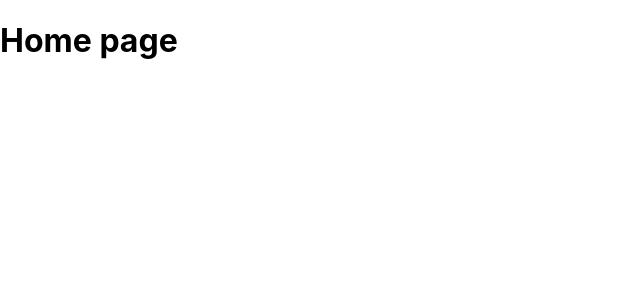
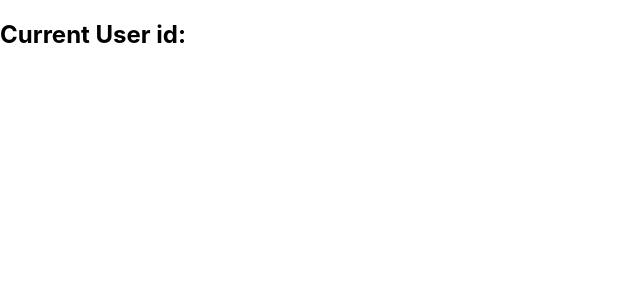
Before and after one commit to PravCoder/Coding_1V1_Platform, a React (Create React App) app in the folder frontend/: page / in a window 1280 px wide. Shown: the top 300 px of the page, without its empty margins (0-640 px from the left). Built offline with nearby package versions, Linux system fonts and the light colour scheme.

Commit message:
get current user hook, local storage, need to do jwt later

```diff
--- a/frontend/src/components/LoginForm.jsx
+++ b/frontend/src/components/LoginForm.jsx
@@ -16,7 +16,8 @@ const LoginForm = () => {
       console.log("login-form result data: " + result.data.message);
       // save the return access-token from request in cookies
       setCookies("access_token", result.data.token);
-      window.localStorage.setItem("userID", result.data.userID); // user user-id that logged inside local-storage
+      // user user-id that logged inside local-storage, the current-user
+      window.localStorage.setItem("userID", result.data.userID);
       navigate("/");
     } catch (error) {
       console.error(error.response.data.message);  // either emial/passwor dincorrect will be the message.
--- /dev/null
+++ b/frontend/src/hooks/getCurrentUser.js
@@ -0,0 +1,4 @@
+const getCurrentUser = () => {
+    return window.localStorage.getItem("userID");
+};
+export default getCurrentUser;
--- a/frontend/src/pages/HomePage.jsx
+++ b/frontend/src/pages/HomePage.jsx
@@ -1,13 +1,19 @@
-import React, { useState } from "react";
+import React, { useState } from 'react';
+import { Link, useNavigate } from 'react-router-dom'
+import axios from "axios";
+import { useCookies } from "react-cookie";
+import  getCurrentUser  from "../hooks/getCurrentUser";
 
 
 const HomePage = () => {
-    return (
-      <div>
-          <h1>Home page</h1>
+  const [user, setUser] = useState(null);
+  const userID = getCurrentUser();
 
-      </div>
-    )
+  return (
+    <div>
+      <h2>Current User id: {userID}</h2>
+    </div>
+  );
   }
 
-  export default HomePage
+  export default HomePage;
```
Also changed, not shown: 1 other file (tests, documents, lock files or other folders).
